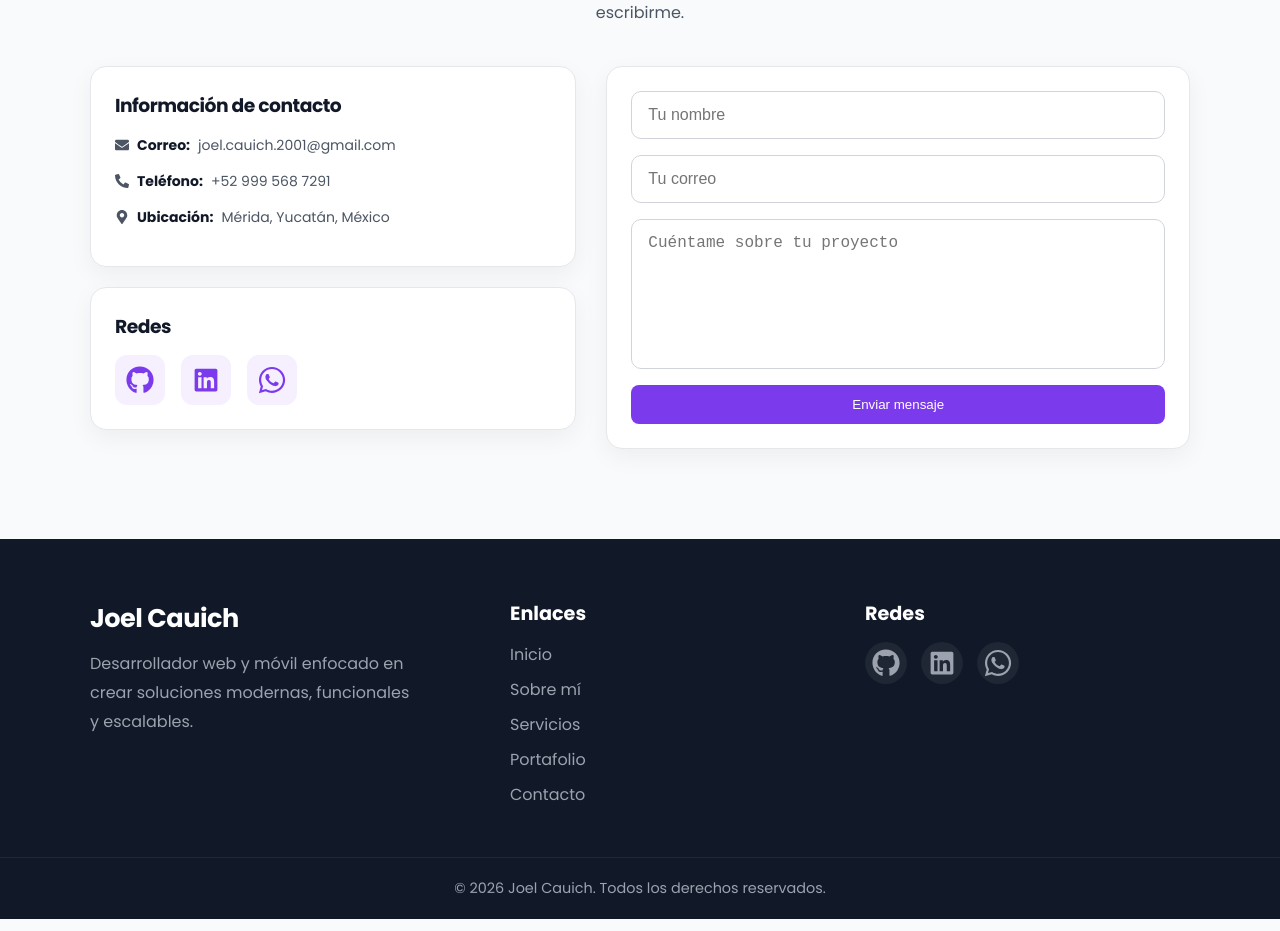
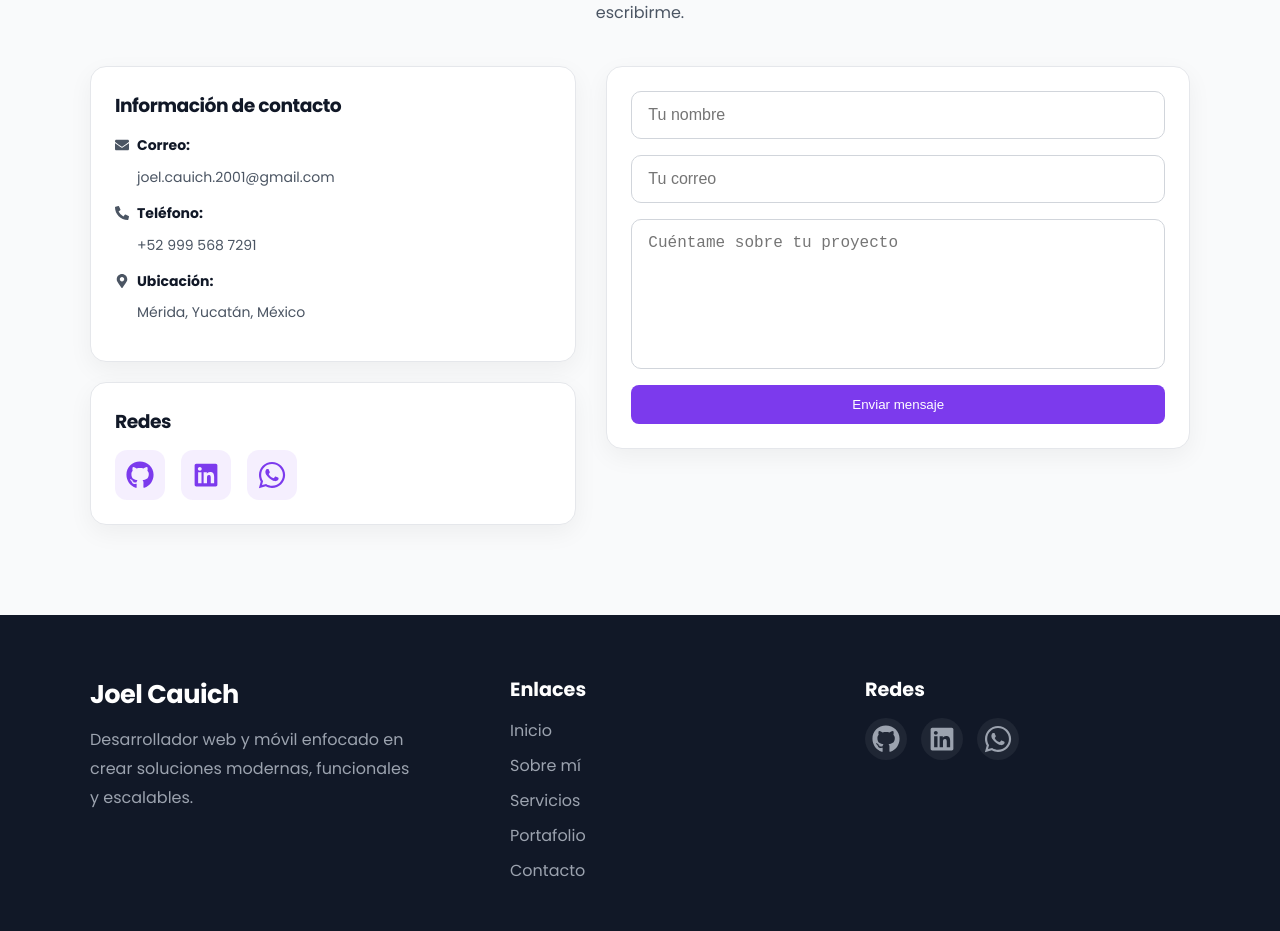
Before and after one commit to JoelCauichP/portfolio-react, a React (Vite) app: page / in a window 1280 px wide. Shown: the part 5460-6391 px from the top of the page. Built offline with nearby package versions, Linux system fonts and the light colour scheme.

Commit message:
Catorceabo

```diff
--- a/src/styles.css
+++ b/src/styles.css
@@ -541,6 +541,8 @@ p {
 }
 
 .contact-row span {
+   flex-basis: 100%;        /* ← esto lo baja a la siguiente línea siempre */
+  padding-left: 22px;
   overflow-wrap: anywhere;
   word-break: break-word;
 }
```
